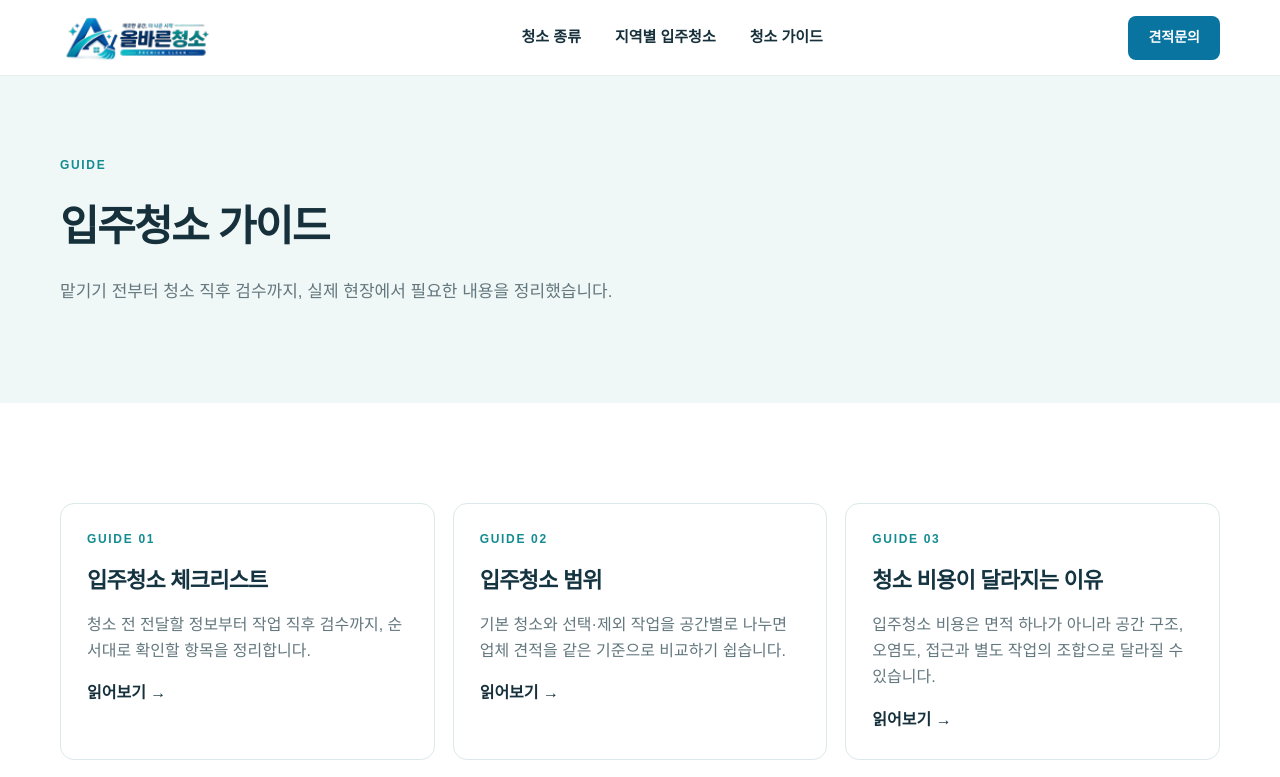
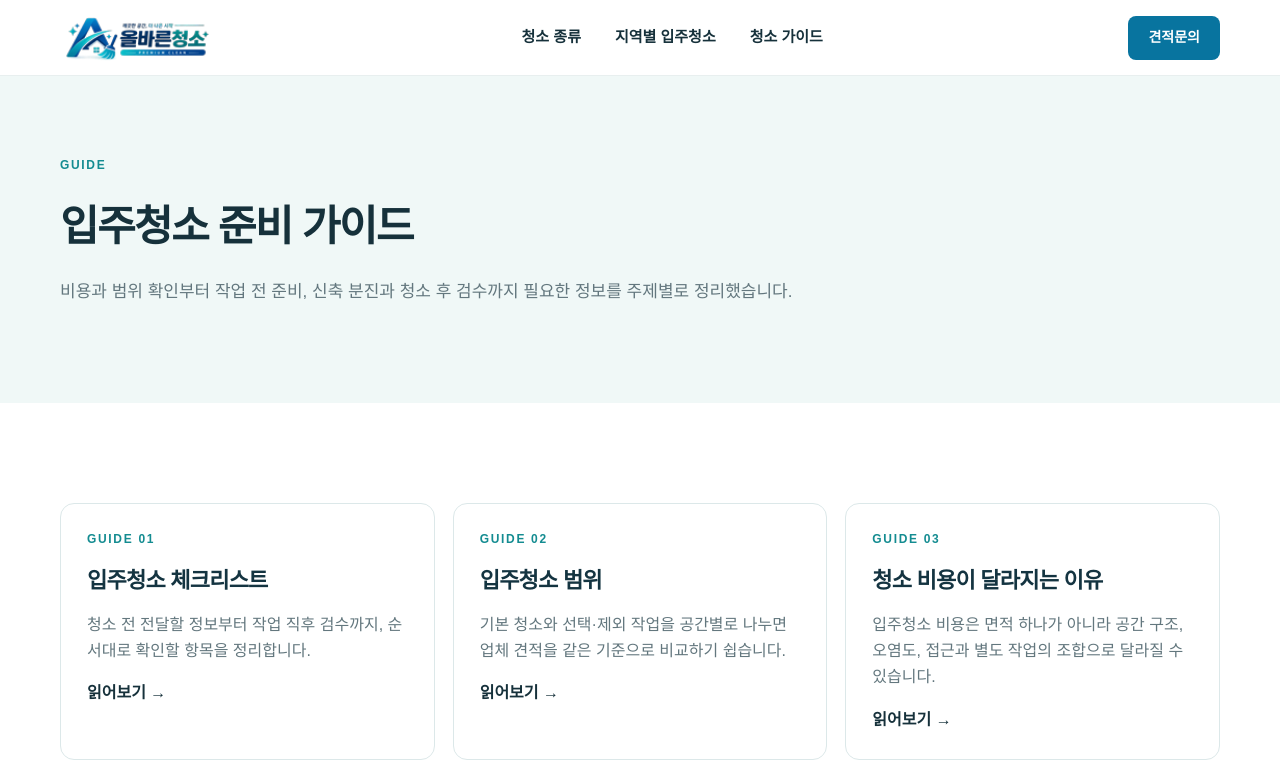
Before and after one commit to hoho601212-collab/ProperMove-inCleaning, a Next.js app: page /guide in a window 1280 px wide. Shown: the top 777 px of the page. Built offline with nearby package versions, Linux system fonts and the light colour scheme; no server answers.

Commit message:
입주청소 가이드 허브 검색 메타 개선

```diff
--- a/app/guide/page.tsx
+++ b/app/guide/page.tsx
@@ -2,10 +2,13 @@ import Link from "next/link";
 import { guideDetails, guides } from "@/lib/content";
 import { SITE_URL } from "@/lib/site";
 
-export const metadata = { title: "입주청소 가이드", description: "청소 전 준비부터 범위, 면적, 신축 분진과 청소 후 검수까지 확인하세요.", alternates: { canonical: "/guide" } };
+const title = "입주청소 가이드 | 비용·범위·체크리스트·검수 정보";
+const description = "입주청소를 준비할 때 필요한 청소 범위, 비용이 달라지는 조건, 평수 확인, 신축 공사분진, 작업 전 체크리스트와 청소 후 검수 방법을 한곳에서 확인하세요.";
+
+export const metadata = { title, description, alternates: { canonical: "/guide" }, openGraph: { title, description } };
 
 export default function Page() {
   const items = Object.entries(guides);
-  const collectionSchema = { "@context": "https://schema.org", "@type": "CollectionPage", name: "입주청소 가이드", url: `${SITE_URL}/guide`, description: "청소 전 준비부터 범위, 면적, 신축 분진과 청소 후 검수까지 확인하는 실용 가이드", mainEntity: { "@type": "ItemList", numberOfItems: items.length, itemListElement: items.map(([slug, title], index) => ({ "@type": "ListItem", position: index + 1, name: title, url: `${SITE_URL}/guide/${slug}` })) } };
-  return <><script type="application/ld+json" dangerouslySetInnerHTML={{ __html: JSON.stringify(collectionSchema) }} /><section className="pageHero"><div className="shell"><span className="eyebrow">GUIDE</span><h1>입주청소 가이드</h1><p>맡기기 전부터 청소 직후 검수까지, 실제 현장에서 필요한 내용을 정리했습니다.</p></div></section><section className="section shell contentGrid">{items.map(([slug, title], i) => <Link className="contentCard" href={`/guide/${slug}`} key={slug}><span className="eyebrow">GUIDE {String(i + 1).padStart(2, "0")}</span><h2>{title}</h2><p>{guideDetails[slug as keyof typeof guideDetails].lead}</p><b>읽어보기 →</b></Link>)}</section></>;
+  const collectionSchema = { "@context": "https://schema.org", "@type": "CollectionPage", name: title, url: `${SITE_URL}/guide`, description, mainEntity: { "@type": "ItemList", numberOfItems: items.length, itemListElement: items.map(([slug, guideTitle], index) => ({ "@type": "ListItem", position: index + 1, name: guideTitle, url: `${SITE_URL}/guide/${slug}` })) } };
+  return <><script type="application/ld+json" dangerouslySetInnerHTML={{ __html: JSON.stringify(collectionSchema) }} /><section className="pageHero"><div className="shell"><span className="eyebrow">GUIDE</span><h1>입주청소 준비 가이드</h1><p>비용과 범위 확인부터 작업 전 준비, 신축 분진과 청소 후 검수까지 필요한 정보를 주제별로 정리했습니다.</p></div></section><section className="section shell contentGrid">{items.map(([slug, guideTitle], i) => <Link className="contentCard" href={`/guide/${slug}`} key={slug}><span className="eyebrow">GUIDE {String(i + 1).padStart(2, "0")}</span><h2>{guideTitle}</h2><p>{guideDetails[slug as keyof typeof guideDetails].lead}</p><b>읽어보기 →</b></Link>)}</section></>;
 }
```
